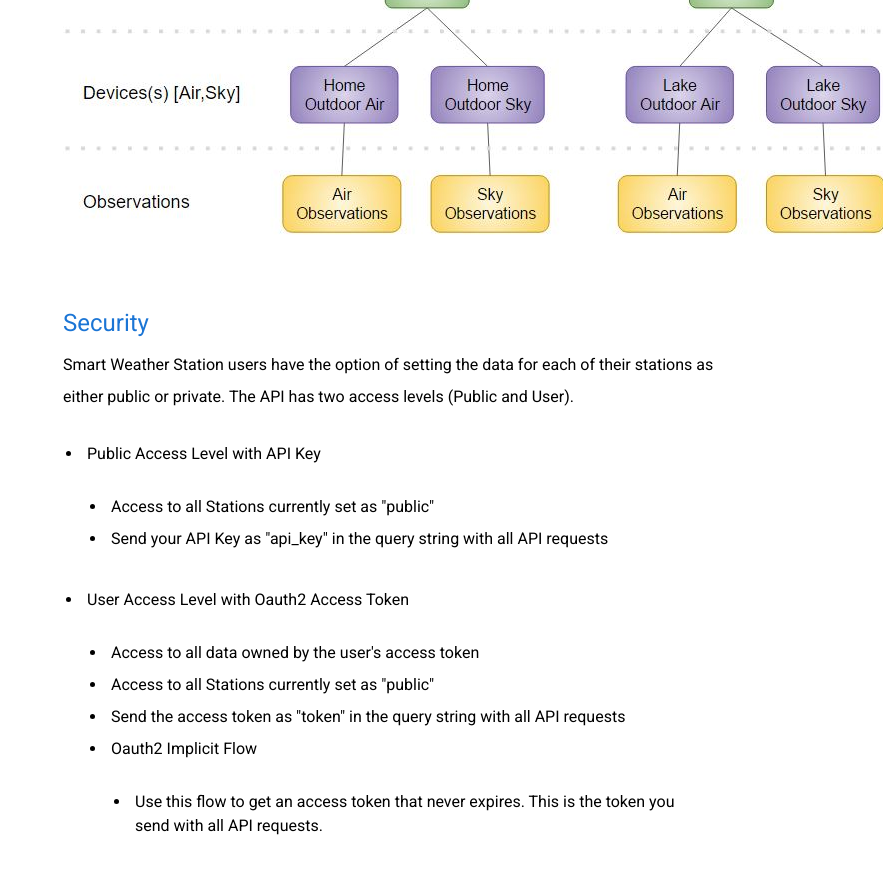
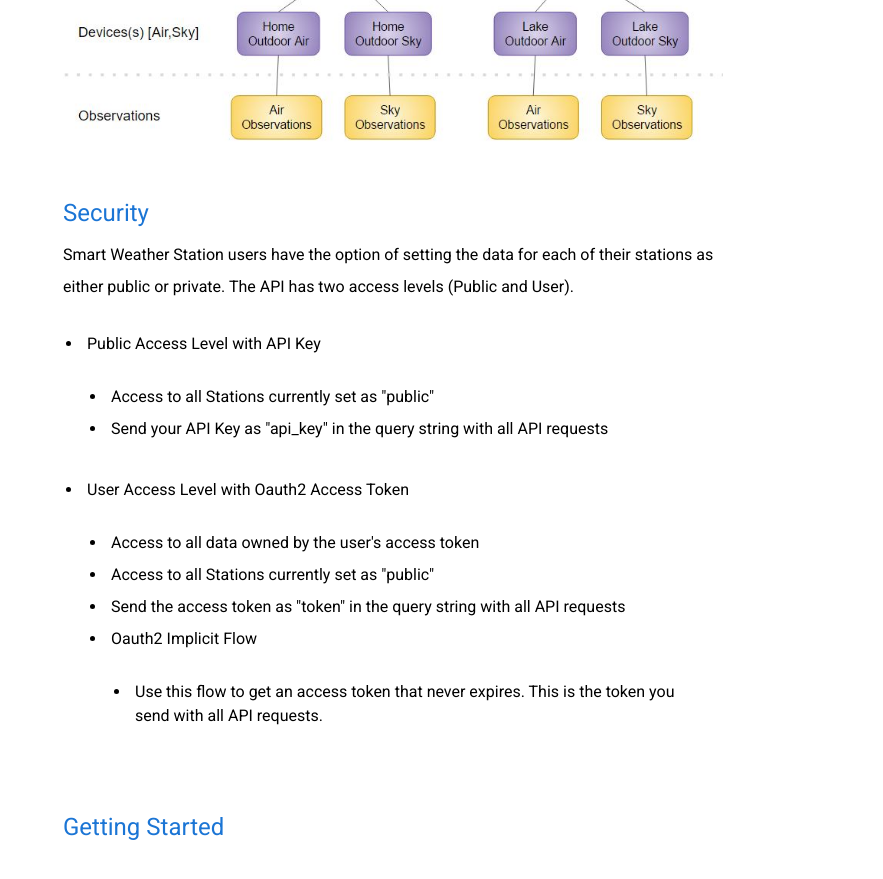
Before and after one commit to WeatherFlow/SmartWeather, a Jekyll site: the page built from api/index.html, in a window 1280 px wide and 900 px high, scrolled down 710 px. Shown: the top 879 px of the window, without its empty margins (397-1280 px from the left). Built offline with Jekyll 4.4.1, drawn with Linux system fonts in a browser that asks for light colours; nearby versions of some CDN libraries; after the commit the page ends 1551 px from its top, so only the background shows below that.

Commit message:
Fixing image size

```diff
--- a/api/index.html
+++ b/api/index.html
@@ -7,7 +7,7 @@
 <p>This API gives access to observation and metadata for WeatherFlow Smart Weather Stations. You can learn more about WeatherFlow Smart Weather at <a href="http://www.weatherflow.com/smart-home-weather-stations/">http://www.weatherflow.com/smart-home-weather-stations/</a> . To see an example of what you can do with this API visit <a href="http://smartweather.weatherflow.com">http://smartweather.weatherflow.com</a></p>
 
 <h2>Object Model</h2>
-<img src="{{site.url}}/images/swd_object_model.jpg" alt="WeatherFlow Smart Weather API Object Model" />
+<img src="{{site.url}}/images/swd_object_model.jpg" alt="WeatherFlow Smart Weather API Object Model" style="width:100%" />
 
 <h2>Security</h2>
 <p>Smart Weather Station users have the option of setting the data for each of their stations as either public or private. The API has two access levels (Public and User).</p>
@@ -32,3 +32,5 @@
 		</ul>
 	</li>
 </ul>
+
+<h2>Getting Started</h2>
```
